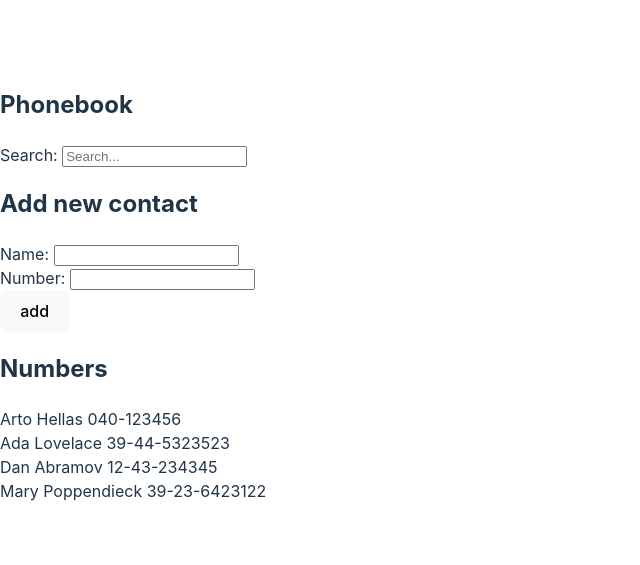
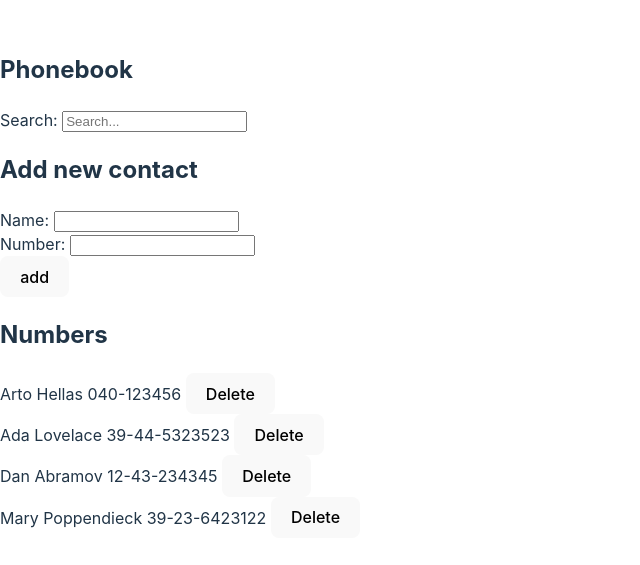
Before and after one commit to nina20126/MOOCFullStack, a React (Vite) app in the folder Osa 2/puhelinluettelo/: page / in a window 1280 px wide. Shown: the part 115-680 px from the top of the page, without its empty margins (0-640 px from the left). Built offline with nearby package versions, Linux system fonts and the light colour scheme; data requests are answered from the project's data file.

Commit message:
steps 7-9

```diff
--- a/Osa 2/puhelinluettelo/db.json
+++ b/Osa 2/puhelinluettelo/db.json
@@ -1,5 +1,5 @@
 {
-    "person":[
+  "person": [
     {
       "name": "Arto Hellas",
       "number": "040-123456",
--- a/Osa 2/puhelinluettelo/src/App.jsx
+++ b/Osa 2/puhelinluettelo/src/App.jsx
@@ -1,68 +1,96 @@
-import { useState, useEffect } from 'react'
-import axios from 'axios'
-import Persons from './components/Persons'
-import PersonForm from './components/PersonForm'
-import Search from './components/Search'
+import { useState, useEffect } from "react";
+import Persons from "./components/Persons";
+import PersonForm from "./components/PersonForm";
+import Search from "./components/Search";
+import peopleService from "./services/people";
 
 const App = () => {
-  const [person, setPerson] = useState([])
-  const [newName, setNewName] = useState('')
-  const [newNumber, setNewNumber] = useState('')
-  const [searchBarQuery, setSearchBarQuery] = useState('')
+  const [person, setPerson] = useState([]);
+  const [newName, setNewName] = useState("");
+  const [newNumber, setNewNumber] = useState("");
+  const [searchBarQuery, setSearchBarQuery] = useState("");
 
   useEffect(() => {
-    axios
-      .get('http://localhost:3001/person')
-      .then(response => {
-        setPerson(response.data)
-      })
-  }, [])
+    peopleService.getAll().then((initialPerson) => {
+      setPerson(initialPerson);
+      console.log(initialPerson);
+    });
+  }, []);
 
   const addName = (event) => {
-    event.preventDefault()
+    event.preventDefault();
 
     const nameObject = {
       name: newName,
       number: newNumber,
-      }
+    };
 
-      const allNames = person.map((all) => all.name)
-      const findName = allNames.includes(newName)
+    const allNames = person.map((all) => all.name);
+    const findName = allNames.includes(newName);
 
     if (findName) {
-        alert(`${newName} is already added to phonebook `)
-        clearForm()
+      alert(`${newName} is already added to phonebook `);
+      clearForm();
     } else {
-        setPerson(person.concat(nameObject))
-        clearForm()
+      peopleService.create(nameObject).then((returnedPerson) => {
+        setPerson(person.concat(returnedPerson));
+        clearForm();
+      });
     }
-  }
+  };
 
   const handleNameChange = (event) => {
-    setNewName(event.target.value)
-  }
+    setNewName(event.target.value);
+  };
 
   const handleNumberChange = (event) => {
-    setNewNumber(event.target.value)
-  }
-
+    setNewNumber(event.target.value);
+  };
 
   const clearForm = () => {
-    setNewName('')
-    setNewNumber('')
+    setNewName("");
+    setNewNumber("");
+  };
+
+  const deleteObject = (id) => {
+    const comfirmDelete = confirm(
+      `Are you sure you want to delete person ${id}?`
+    ); // This is causing the [Violation] 'click' handler -error/notification in the console.
+
+    if (comfirmDelete) {
+      peopleService
+        .deletePerson(id)
+        .then(() => {
+          console.log(`Deleted post with ID ${id}`);
+          setPerson(person.filter((p) => p.id !== id));
+        })
+        .catch((error) => {
+          console.error("Error deleting person:", error);
+        });
     }
+  };
 
   return (
     <div>
       <h2>Phonebook</h2>
       <Search setSearchBarQuery={setSearchBarQuery} />
       <h2>Add new contact</h2>
-      <PersonForm addName={addName} newName={newName} handleNameChange={handleNameChange} newNumber={newNumber} handleNumberChange={handleNumberChange}/>
+      <PersonForm
+        addName={addName}
+        newName={newName}
+        handleNameChange={handleNameChange}
+        newNumber={newNumber}
+        handleNumberChange={handleNumberChange}
+      />
 
       <h2>Numbers</h2>
-      <Persons person={person} search={searchBarQuery} />
+      <Persons
+        person={person}
+        search={searchBarQuery}
+        deleteObject={deleteObject}
+      />
     </div>
-  )
-}
+  );
+};
 
-export default App
+export default App;
--- a/Osa 2/puhelinluettelo/src/components/Persons.jsx
+++ b/Osa 2/puhelinluettelo/src/components/Persons.jsx
@@ -1,13 +1,16 @@
-const Persons = ({ person, search }) => {
-    return(
-      <div>
-          {person.filter((p)=>
-            p.name.toLowerCase().includes(search)).map(p =>
-            <li style={{listStyleType: 'none'}} key={p.name} >
-            {p.name} {p.number}
-          </li>)}
-        </div>
-    )
-  }
+const Persons = ({ person, search, deleteObject }) => {
+  return (
+    <div>
+      {person
+        .filter((p) => p.name.toLowerCase().includes(search))
+        .map((p) => (
+          <li style={{ listStyleType: "none" }} key={p.name}>
+            {p.name} {p.number}{" "}
+            <button onClick={() => deleteObject(p.id)}>Delete</button>
+          </li>
+        ))}
+    </div>
+  );
+};
 
-export default Persons
+export default Persons;
--- /dev/null
+++ b/Osa 2/puhelinluettelo/src/services/people.js
@@ -0,0 +1,24 @@
+import axios from "axios";
+const baseUrl = 'http://localhost:3001/person';
+
+const getAll = () => {
+    const request = axios.get(baseUrl)
+    return request.then(response => response.data)
+}
+
+const create = newObject => {
+    const request = axios.post(baseUrl, newObject)
+    return request.then(response => response.data)
+}
+
+const update = (id, newObject) => {
+    const request = axios.put(`${baseUrl}/${id}`, newObject)
+    return request.then(response => response.data)
+}
+
+const deletePerson = (id) => {
+    const request = axios.delete(`${baseUrl}/${id}`)
+    return request.then(response => response.data)
+}
+
+export default { getAll, create, update, deletePerson }
```
Lines whose indentation alone changed are shown as unchanged.
